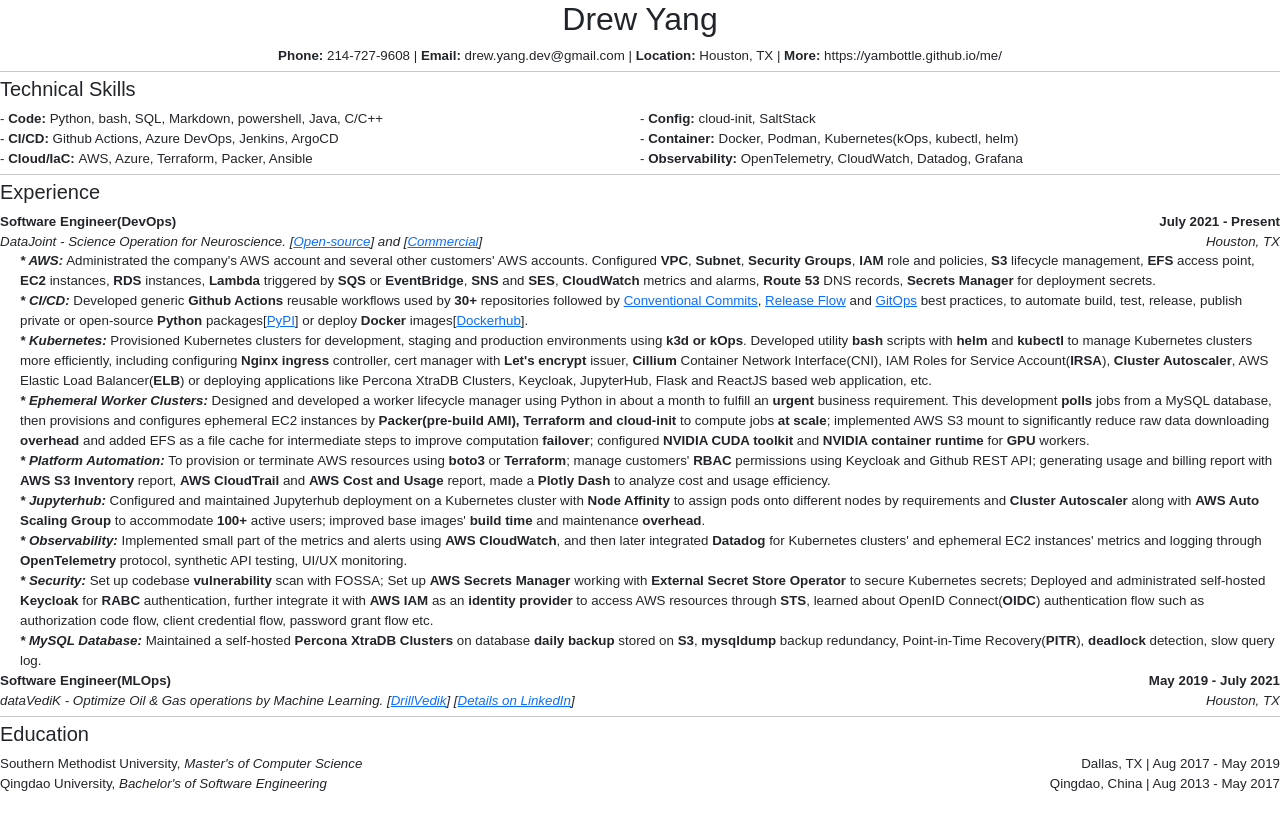
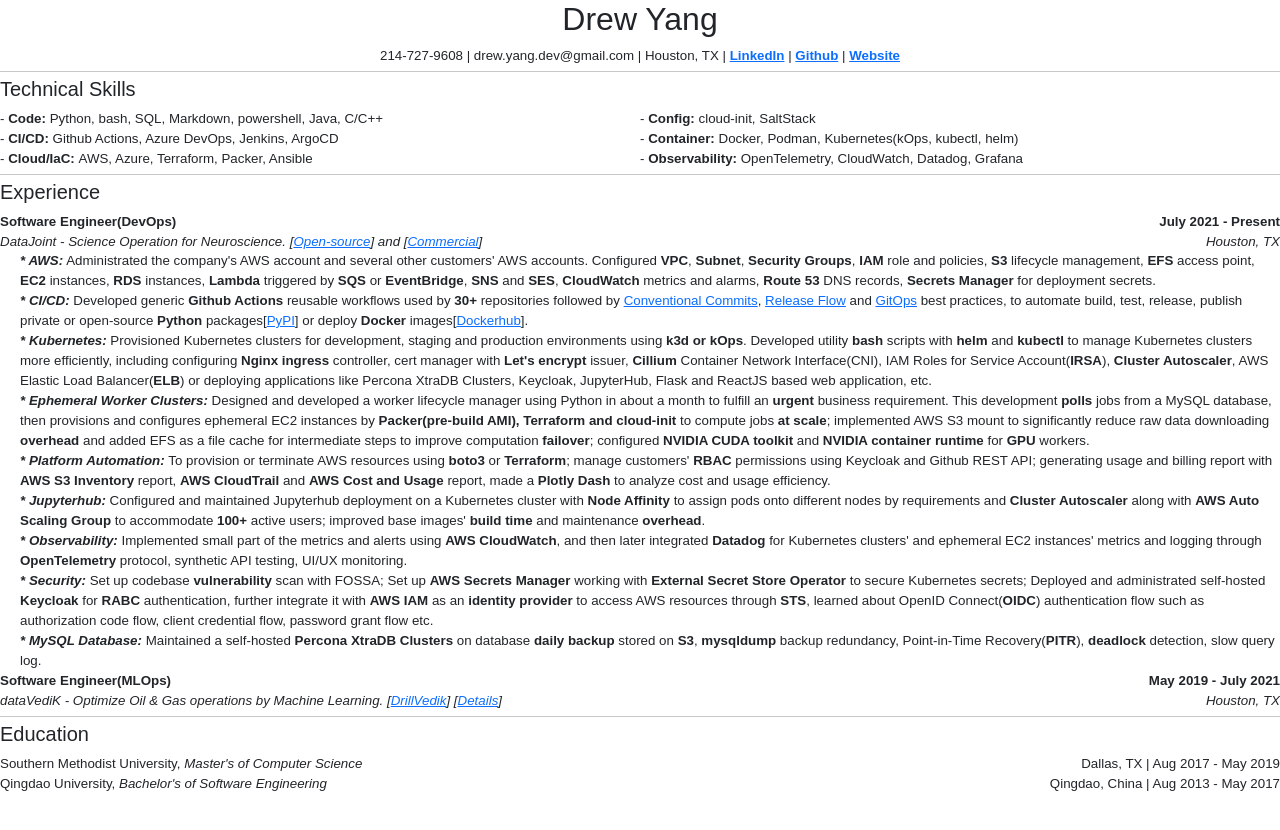
Before and after one commit to yambottle/me, a Jekyll site: the page built from raw-resume.html, in a window 1280 px wide. Shown: the top 830 px of the page. Built offline with Jekyll 4.4.1, drawn with Linux system fonts in a browser that asks for light colours.

Commit message:
fix: 🐛 fix some details

```diff
--- a/_config.yaml
+++ b/_config.yaml
@@ -28,7 +28,8 @@
 phone: 214-727-9608
 location: Houston, TX
 linkedin: https://www.linkedin.com/in/drewyang/
-github: https://yambottle.github.io/me/
+github: https://github.com/yambottle
+website: http://yambottle.github.io/me/
 
 # Build settings
 encoding: "utf-8"
--- a/raw-resume.html
+++ b/raw-resume.html
@@ -9,10 +9,12 @@
     </div>
     <div>
         <div class="children-center">
-            <div class="inline-block"><b>Phone:</b> {{site.phone}}</div> |
-            <div class="inline-block"><b>Email:</b> <a>{{site.email}}</a></div> |
-            <div class="inline-block"><b>Location:</b> {{site.location}}</div> |
-            <div class="inline-block"><b>More:</b> <a>{{site.github}}</a></div>
+            <div class="inline-block">{{site.phone}}</div> |
+            <div class="inline-block"><a>{{site.email}}</a></div> |
+            <div class="inline-block">{{site.location}}</div> |
+            <div class="inline-block"><a href="{{site.linkedin}}"><b>LinkedIn</b></a></div> |
+            <div class="inline-block"><a href="{{site.github}}"><b>Github</b></a></div> |
+            <div class="inline-block"><a href="{{site.website}}"><b>Website</b></a></div>
         </div>
     </div>
     <hr>
@@ -78,7 +80,7 @@
             <div>May 2019 - July 2021</div>
         </div>
         <div class="space-between italic-text">
-            <div>dataVediK - Optimize Oil & Gas operations by Machine Learning. [<a href="https://www.agoraiot.com/marketplace/drillvedik">DrillVedik</a>] [<a href="https://www.linkedin.com/in/drewyang/">Details on LinkedIn</a>]</div>
+            <div>dataVediK - Optimize Oil & Gas operations by Machine Learning. [<a href="https://www.agoraiot.com/marketplace/drillvedik">DrillVedik</a>] [<a href="https://yambottle.github.io/me/more.html#datavedik">Details</a>]</div>
             <div>Houston, TX</div>
         </div>
         <!-- <div class="content-padding-left">
```
Also changed, not shown: more.html (+25 -37 lines), 1 other file.
